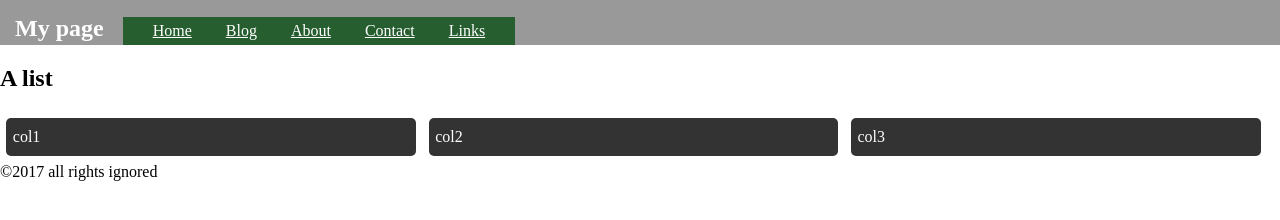
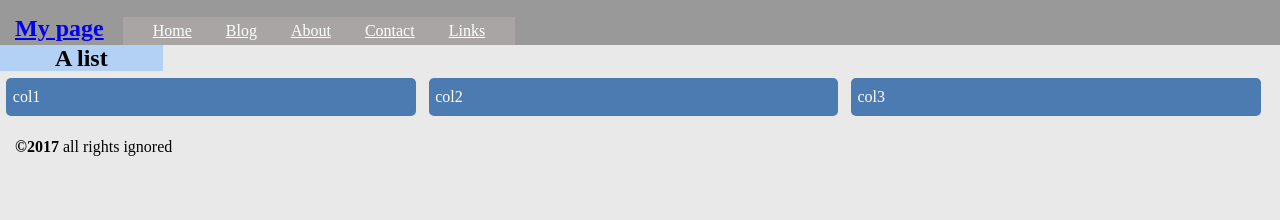
Before and after one commit to zzaptv/portfolio, a website: page index.html in a window 1280 px wide. Drawn offline with Linux system fonts and the light colour scheme.

Commit message:
Some navigation

```diff
--- a/css/main.css
+++ b/css/main.css
@@ -1,5 +1,6 @@
 body {
     margin: 0;
+    background-color: rgb(233, 233, 233);
 }
 header {
     background: #999;
@@ -8,10 +9,17 @@ header {
 }
 
 header h1 {
+    color: #ffffff;
     margin:0;
     display: inline;
+    flood-color: #ffffff;
 }
 
+h2 {
+    background: #b3d0f5;
+    padding: 0px 55px;
+    display: inline;
+}
 nav ul {
     margin:0;
     padding:0 0 0 15px;
@@ -19,7 +27,7 @@ nav ul {
 }
 
 nav ul li {
-    background: rgb(38, 94, 47);
+    background: rgb(170, 165, 165);
     color: white;
     display: inline-block;
     list-style-type: none;
@@ -37,7 +45,7 @@ div.row {
 }
 
 div.col {
-    background: #333;
+    background: rgb(76, 123, 177);
     border-radius: 5px;
     color: white;
     padding: 10px .5%;
@@ -45,7 +53,7 @@ div.col {
     width: 31%;
     margin: .5%;
 }
-
 footer {
     clear: both;
+    padding: 15px;
 }
--- a/index.html
+++ b/index.html
@@ -10,11 +10,11 @@
 <body>
     <header>
         <nav>
-            <h1>My page</h1>
+            <h1> <a href=".\index.html">My page</a></h1>
             <ul>
                 <li>
-                    <a href="#">Home</a>
-                    <a href="#">Blog</a>
+                    <a href=".\index.html">Home</a>
+                    <a href=".\page2.html">Blog</a>
                     <a href="#">About</a>
                     <a href="#">Contact</a>
                     <a href="#">Links</a>
@@ -22,14 +22,15 @@
             </ul>
         </nav>
     </header>
-    <h2>A list </h2>
+    <div class="bgh">
+        <h2>A list</h2>
+    </div>
         <div class="row">
             <div class="col">col1</div>
             <div class="col">col2</div>
             <div class="col">col3</div>
         </div>
-
+    <footer> <strong>©2017</strong> all rights ignored</footer>
     <script src=".\scripts\main.js"></script>
-    <footer>©2017 all rights ignored</footer>
 </body>
 </html>
```
Also changed, not shown: page2.html (+14 -0 lines).
